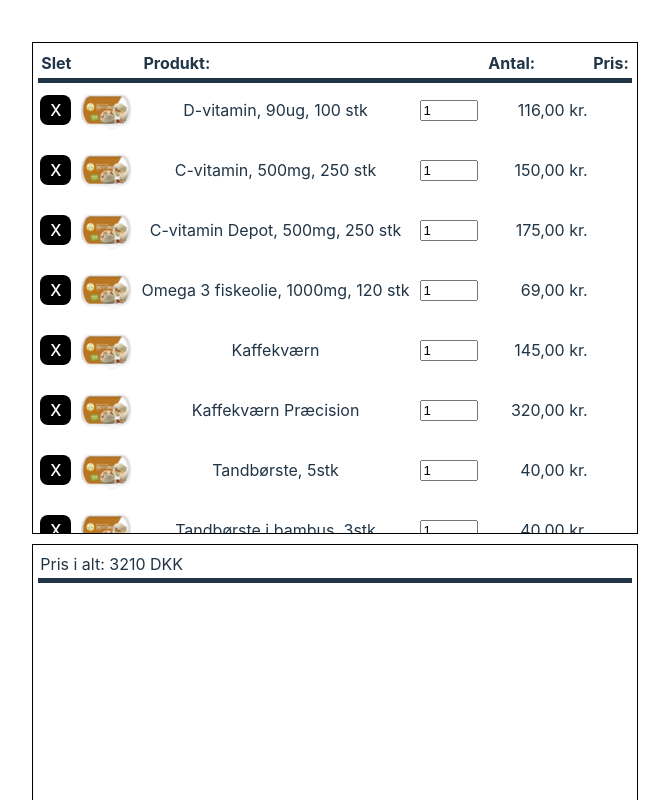
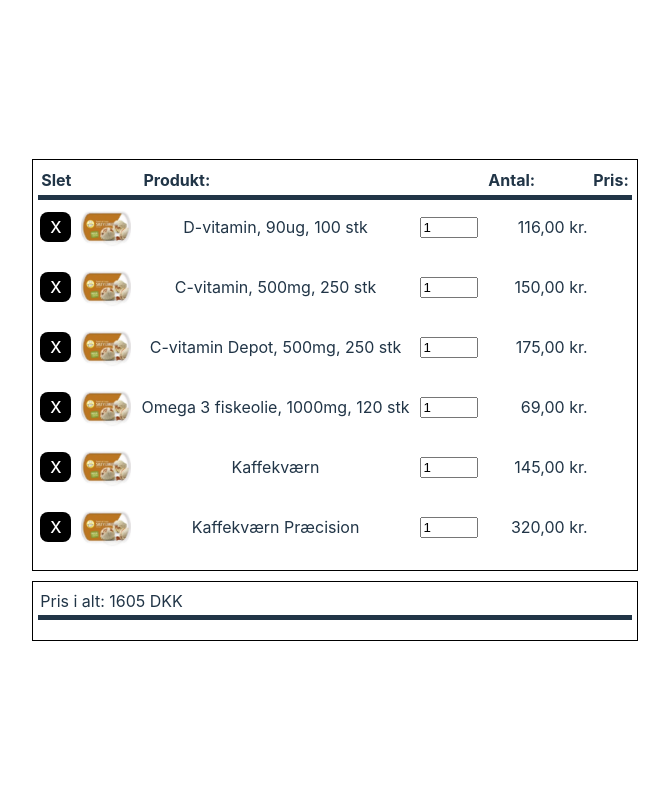
Before and after one commit to Gustavclausen1804/frontend_webtechnology_course, a React (Vite) app: page / in a window 1280 px wide. Shown: the top 800 px of the page, without its empty margins (305-974 px from the left). Built offline with nearby package versions, Linux system fonts and the light colour scheme; the HTML template or start-up script is replaced by a standard one.

Commit message:
Summation forsøgt for total price

```diff
--- a/src/App.tsx
+++ b/src/App.tsx
@@ -3,6 +3,8 @@ import './App.css'
 import { products } from './products'
 import { Product, CartItem } from './types'
 import CartList from './CartList'
+import ProductItem from './ProductItem'
+
 
 import ShowTotalPrice from './TotalBox'
 
@@ -11,16 +13,21 @@ import ShowTotalPrice from './TotalBox'
 
 
 
-function App() {
-  const [count, setCount] = useState(0)
+const App: React.FC = () => {
+  const [quantities, setQuantities] = useState<{ [key: string]: number }>({});
+
+  const handleQuantityChange = (key: string, quantity: number) => {
+    setQuantities(prevQuantities => ({ ...prevQuantities, [key]: quantity }));
+  };
 
   const [totalPrice, setTotalPrice] = useState(0);
 
   const sampleCartItems: CartItem[] = products.slice(0, 10).map((product: Product) => ({
     product: product,
-    quantity: 2,
+    quantity: 1,
     giftWrap: false
   }));
+
 
   // Beregn den samlede pris når sampleCartItems ændres
   useEffect(() => {
@@ -28,7 +35,8 @@ function App() {
       return sum + (item.product.price * item.quantity);
     }, 0);
     setTotalPrice(newTotalPrice);
-  }, [sampleCartItems]); // Afhængighedsarrayet sikrer at effekten kun kører når sampleCartItems ændres
+  }, [quantities]); // Afhængighedsarrayet sikrer at effekten kun kører når sampleCartItems ændres
+
 
   return (
     <>
--- a/src/CartList.tsx
+++ b/src/CartList.tsx
@@ -4,13 +4,11 @@ import ProductItem from './ProductItem';
 
 type CartListProps = {
     items: CartItem[];
+ //   quantities: { [key: string]: number };
 };
 
 const CartList: React.FC<CartListProps> = ({ items }) => {
 
-  const totalPrice = items.reduce((total, item) => {
-    return total + item.product.price;// * item.quantity;
-}, 0);
 
     return (
 
@@ -36,7 +34,9 @@ const CartList: React.FC<CartListProps> = ({ items }) => {
             image='src\assets\easis-is.jpg' //TODO: produkterne har faktisk ikke billeder lige nu.
             name={item.product.name}
             price={item.product.price}
-            onChange={totalPrice => {console.log(totalPrice)}}
+            quantity={item.quantity}
+     //       onQuantityChange={console.log("hej")}
+     //       onChange= {console.log(totalPrice)}
             // Placeholder functions for now, you will replace them with actual implementations later
           />
         ))}
--- a/src/ProductItem.tsx
+++ b/src/ProductItem.tsx
@@ -2,17 +2,21 @@ import React, { useState } from 'react';
 import './container.css';
 
 interface ProductItemProps {
+  key: string;
   image: string;
   name: string;
   price: number;
-  onChange: (value: any) => void;
+  quantity: number;
+ // onQuantityChange: (key: string, quantity: number) => void;
 }
 
-const ProductItem: React.FC<ProductItemProps> = ({ image, name, price, onChange }) => {
+const ProductItem: React.FC<ProductItemProps> = ({key, image, name, price }) => {
   const [amount, setAmount] = useState(1);
 
+
   const handleAmountChange = (event: React.ChangeEvent<HTMLInputElement>) => {
-    setAmount(Number(event.target.value) >= 0 ? Number(event.target.value) : 0);
+    setAmount(Number(event.target.value) >= 0 ? Number(event.target.value) : 1);
+//    onQuantityChange(key, Number(event.target.value));
   };
 
 
--- a/src/TotalBox.tsx
+++ b/src/TotalBox.tsx
@@ -1,13 +1,15 @@
+import React from 'react';
+
 type ShowTotalPriceProps = {
     totalPrice: number;
   }
 
-function ShowTotalPrice ({ totalPrice }: ShowTotalPriceProps)  {
+  const ShowTotalPrice: React.FC<ShowTotalPriceProps> = ({ totalPrice }) => {
 
 
     return (
 
-        <div className="frame">
+        <div className="frameTot">
 
 
       <table>
--- a/src/container.css
+++ b/src/container.css
@@ -33,12 +33,21 @@
 }
 .frame{
      width: auto; /* eller en bredde efter dit valg */
-    height: 60vh; /* eller en højde efter dit valg */
+    height: 50vh; /* eller en højde efter dit valg */
     overflow-y: scroll; /* gør boxen scrollable */
     border: 1px solid #000; /* tilføj en ramme til boxen */
     margin: 10px;
     padding: 5px;
 }
+
+.frameTot{
+    width: auto; /* eller en bredde efter dit valg */
+   height: 6vh; /* eller en højde efter dit valg */
+   border: 1px solid #000; /* tilføj en ramme til boxen */
+   margin: 10px;
+   padding: 5px;
+}
+
 
 .slet{
     padding-right: 35px;
--- a/src/types.tsx
+++ b/src/types.tsx
@@ -5,6 +5,7 @@ export interface Product {
     currency: string;
     rebateQuantity: number;
     rebatePercent: number;
+  //  quantityInStock: number;
     upsellProductId: string | null;
   }
 
```
